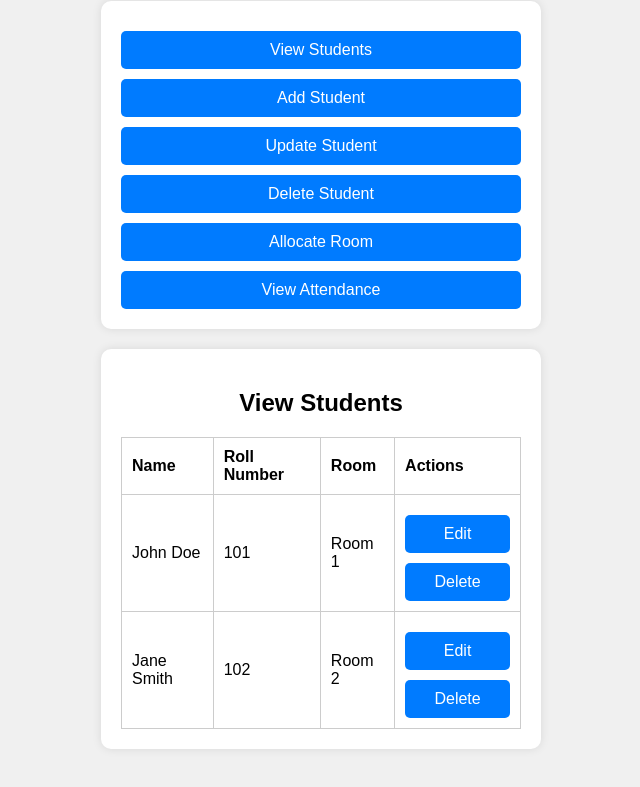
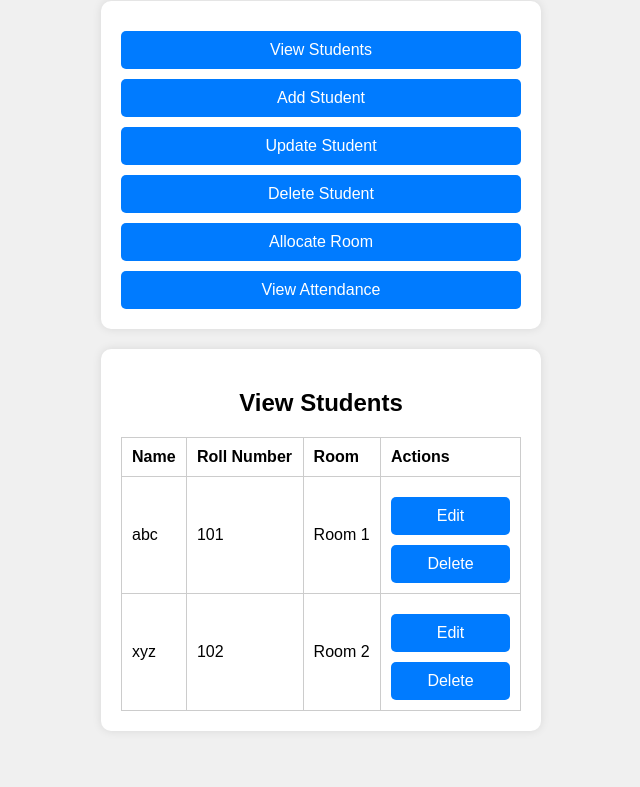
Before and after one commit to cd0404/hostelweb, a plain HTML site: page managest.html in a window 1280 px wide. Both pictures are taken after a click on the button "View Students". Shown: the part 99-886 px from the top of the page, without its empty margins (319-959 px from the left). Drawn offline with Linux system fonts and the light colour scheme.

Commit message:
Update managest.html

```diff
--- a/managest.html
+++ b/managest.html
@@ -104,13 +104,13 @@
             <tbody>
                 <!-- Sample Data -->
                 <tr>
-                    <td>John Doe</td>
+                    <td>abc</td>
                     <td>101</td>
                     <td>Room 1</td>
                     <td><button onclick="toggleForm('update-student')">Edit</button> <button>Delete</button></td>
                 </tr>
                 <tr>
-                    <td>Jane Smith</td>
+                    <td>xyz</td>
                     <td>102</td>
                     <td>Room 2</td>
                     <td><button onclick="toggleForm('update-student')">Edit</button> <button>Delete</button></td>
```
